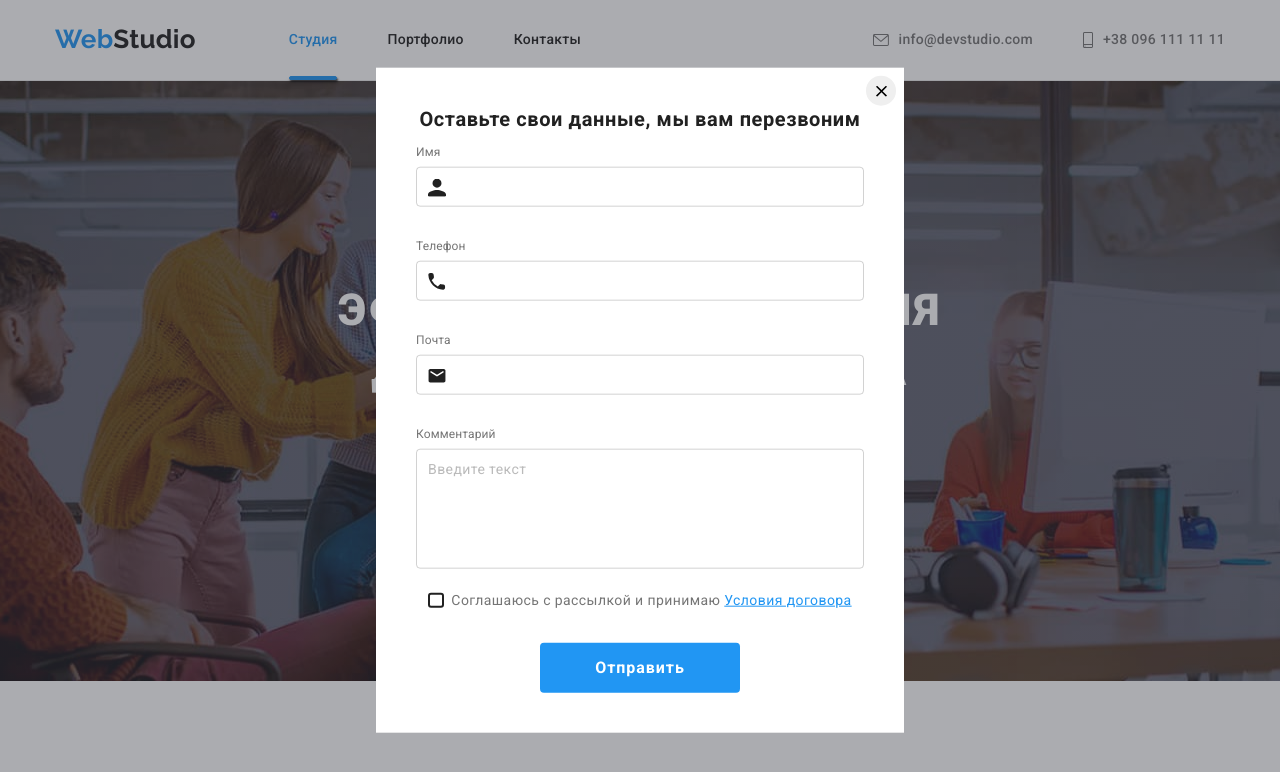
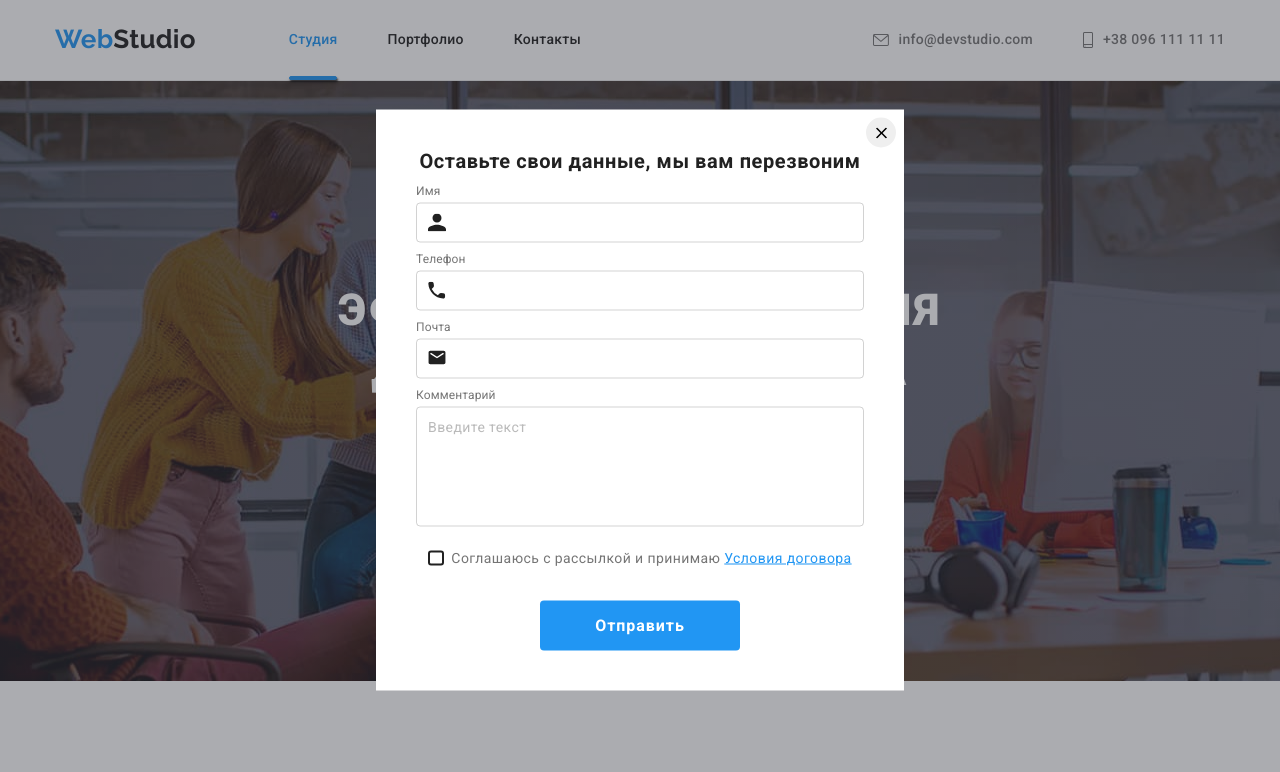
Before and after one commit to NatJan18/goit-markup-hw-06, a plain HTML site: page index.html in a window 1280 px wide. Both pictures are taken after a click on the button "Заказать услугу". Shown: the top 772 px of the page. Drawn offline with nearby package versions, Linux system fonts and the light colour scheme.

Commit message:
last edits

```diff
--- a/css/styles.css
+++ b/css/styles.css
@@ -579,7 +579,7 @@ display: flex;
 .subscription-input {
     width: 358px;
     margin-right: 12px;
-    border: rgba(255, 255, 255, 0.3);
+    border: 1px solid rgba(255, 255, 255, 0.3);
     height: 50px;
     border-radius: 4px;
     background-color: transparent;
@@ -793,7 +793,7 @@ display: flex;
 
     display: flex;
     flex-direction: column;
-    margin-bottom: 30px;
+    margin-bottom: 10px;
 
     user-select: none;
 }
@@ -803,13 +803,14 @@ display: flex;
     align-items: center;
     justify-content: center;
     cursor: pointer;
+    margin-bottom: 30px;
 
 }
 
 .form-option {
     margin-bottom: 4px;
     font-size: 12px;
-    line-height: 1.66;
+    line-height: 1.16;
     letter-spacing: 0.01em;
     color: var(--primary-text-color);
 }
@@ -817,7 +818,7 @@ display: flex;
 .form-icon {
     position: absolute;
     left: 12px;
-    top: 70%;
+    top: 65%;
     transform: translateY(-50%);
     fill: var(--title-text-color);
     transition-property: fill;
```
